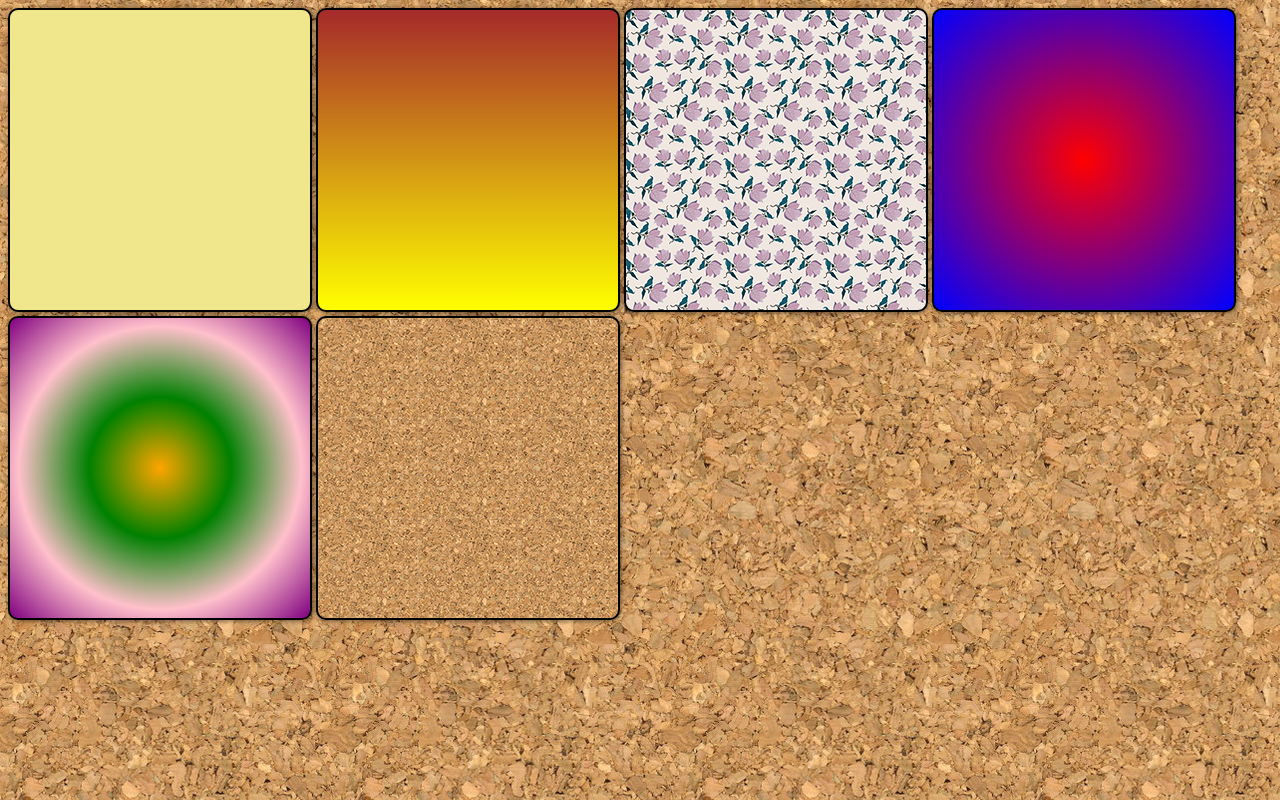
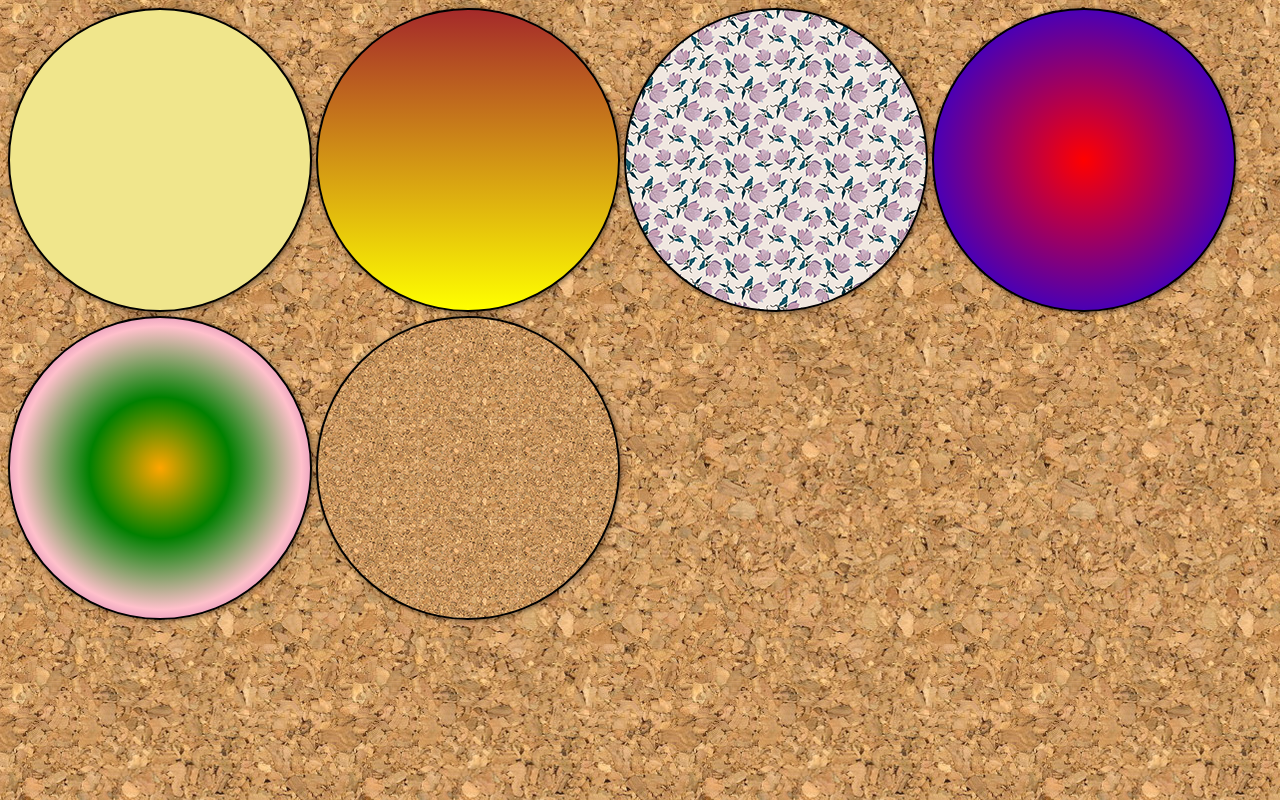
Before and after one commit to diego-marques-miranda/html-css, a plain HTML site: page exercicios/ex022/index.html in a window 1280 px wide. Drawn offline with Linux system fonts and the light colour scheme.

Commit message:
28/05/2024

```diff
--- a/exercicios/ex022/index.html
+++ b/exercicios/ex022/index.html
@@ -11,7 +11,7 @@
         .quadrado{
             display: inline-block;
             border: 2px solid black;
-            border-radius: 10px;
+            border-radius: 50000px;
             width: 300px;
             height: 300px;
             box-shadow: 1px 1px 5px rgba(0, 0, 0, 0.521);
@@ -19,6 +19,7 @@
         #q1 {
             background-color: khaki;
         }
+
         #q2 {
             background-image: linear-gradient(to top, yellow, brown);
         }
```
